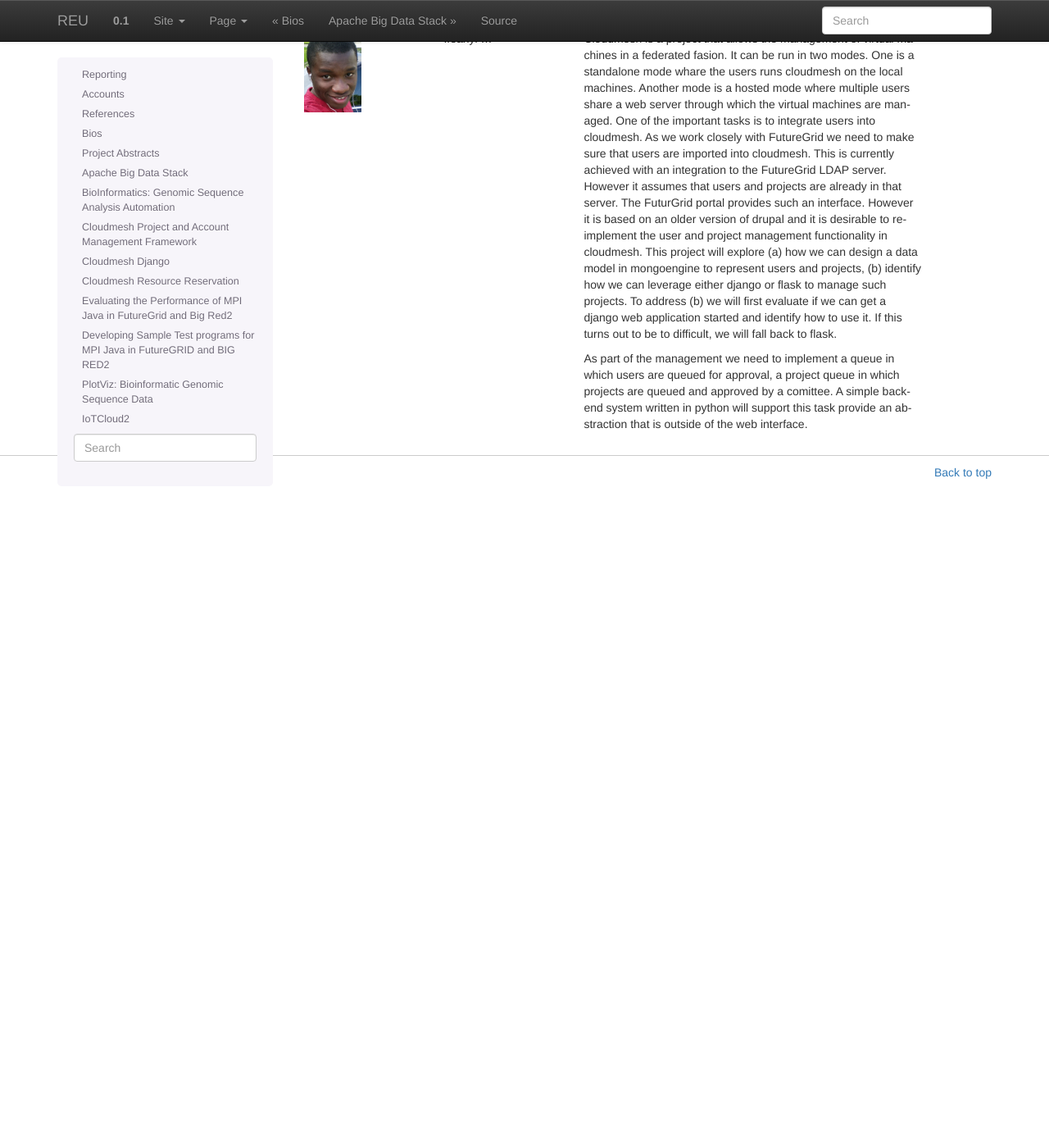
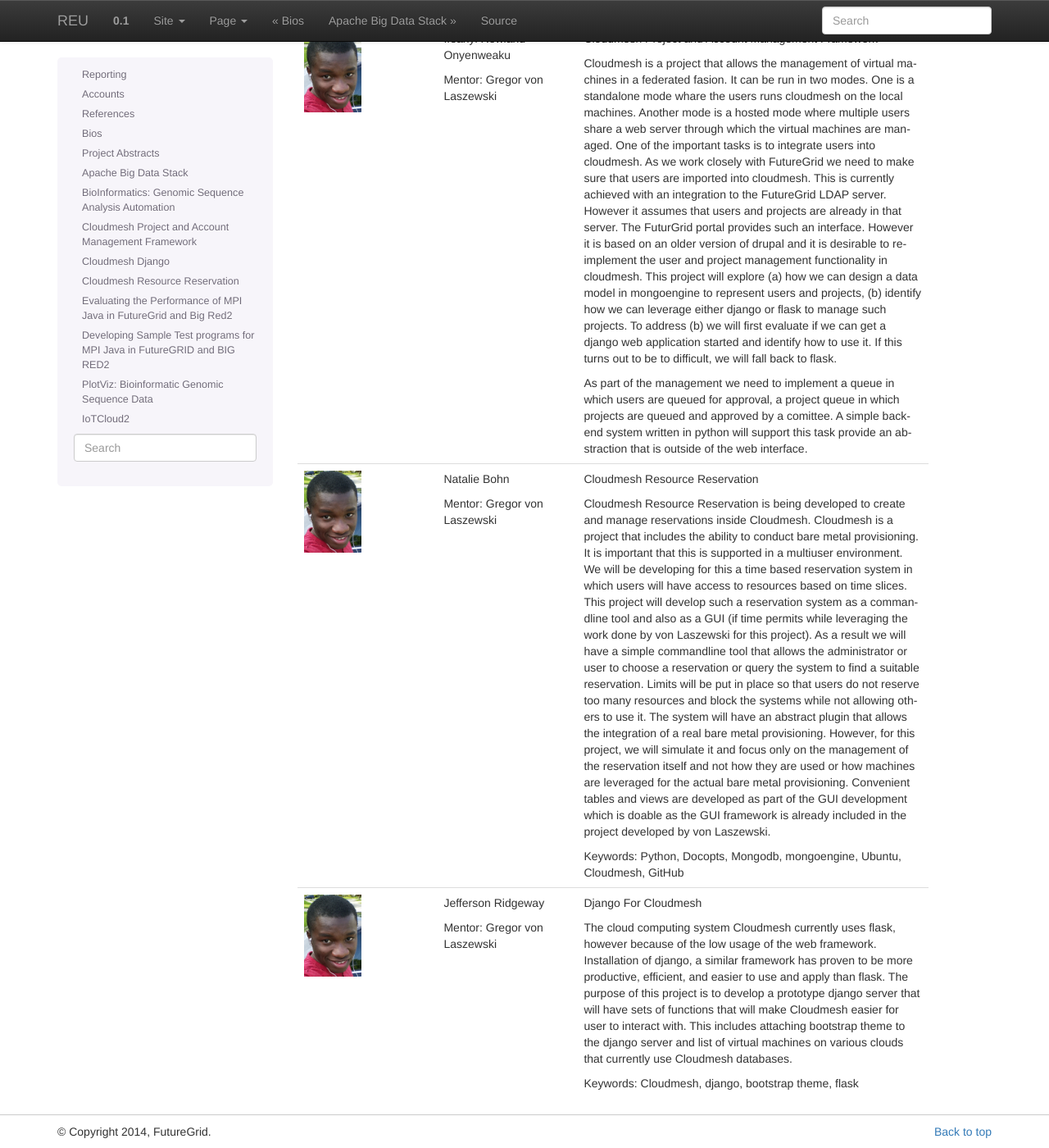
Before and after one commit to cloudmesh-project/reu-2014, a Sphinx documentation site: the page built from doc/source/abstracts.rst, in a window 1280 px wide and 1400 px high, scrolled down 155 px. Shown: the whole window at 82% size. Built offline with Sphinx 7.4.7, drawn with Linux system fonts in a browser that asks for light colours; before the commit the page ends 900 px from its top, so only the background shows below that.

Commit message:
adding more samples

```diff
--- a/doc/source/abstracts.rst
+++ b/doc/source/abstracts.rst
@@ -14,8 +14,12 @@ Project Abstracts
        .. image:: images/photo_ifeanyi.png
           :height: 100
 
-     - Ifeanyi ...
-     - Cloudmesh is a project that allows the management of virtual
+     - Ifeanyi Rowland Onyenweaku
+
+       Mentor: Gregor von Laszewski
+     - Cloudmesh Project and Account Management Framework
+
+       Cloudmesh is a project that allows the management of virtual
        machines in a federated fasion. It can be run in two modes. One
        is a standalone mode whare the users runs cloudmesh on the
        local machines. Another mode is a hosted mode where multiple
@@ -41,3 +45,62 @@ Project Abstracts
        projects are queued and approved by a comittee. A simple
        backend system written in python will support this task provide
        an abstraction that is outside of the web interface.
+   * -
+
+       .. image:: images/photo_ifeanyi.png
+          :height: 100
+
+     - Natalie Bohn
+
+       Mentor: Gregor von Laszewski
+     - Cloudmesh Resource Reservation
+
+       Cloudmesh Resource Reservation is being developed to create and
+       manage reservations inside Cloudmesh. Cloudmesh is a project
+       that includes the ability to conduct bare metal
+       provisioning. It is important that this is supported in a
+       multiuser environment. We will be developing for this a time
+       based reservation system in which users will have access to
+       resources based on time slices. This project will develop such
+       a reservation system as a commandline tool and also as a GUI
+       (if time permits while leveraging the work done by von
+       Laszewski for this project). As a result we will have a simple
+       commandline tool that allows the administrator or user to
+       choose a reservation or query the system to find a suitable
+       reservation. Limits will be put in place so that users do not
+       reserve too many resources and block the systems while not
+       allowing others to use it. The system will have an abstract
+       plugin that allows the integration of a real bare metal
+       provisioning. However, for this project, we will simulate it
+       and focus only on the management of the reservation itself and
+       not how they are used or how machines are leveraged for the
+       actual bare metal provisioning. Convenient tables and views are
+       developed as part of the GUI development which is doable as the
+       GUI framework is already included in the project developed by
+       von Laszewski.
+
+       Keywords: Python, Docopts, Mongodb, mongoengine, Ubuntu,
+       Cloudmesh, GitHub
+   * -
+
+       .. image:: images/photo_ifeanyi.png
+          :height: 100
+
+     - Jefferson Ridgeway
+
+       Mentor: Gregor von Laszewski
+     - Django For Cloudmesh
+
+
+       The cloud computing system Cloudmesh currently uses flask,
+       however because of the low usage of the web
+       framework. Installation of django, a similar framework has
+       proven to be more productive, efficient, and easier to use and
+       apply than flask. The purpose of this project is to develop a
+       prototype django server that will have sets of functions that
+       will make Cloudmesh easier for user to interact with. This
+       includes attaching bootstrap theme to the django server and
+       list of virtual machines on various clouds that currently use
+       Cloudmesh databases.
+
+       Keywords: Cloudmesh, django, bootstrap theme, flask
```
